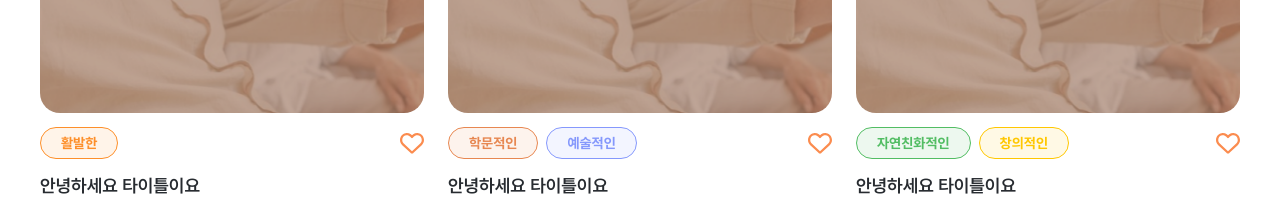
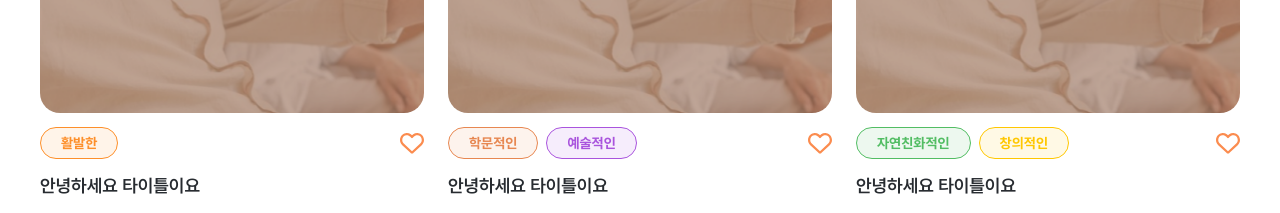
Before and after one commit to Kusitms-29th-Meetup-TeamE/Frontend, a Next.js app: page / in a window 1280 px wide. Shown: the part 1580-1793 px from the top of the page. Built offline with nearby package versions, Linux system fonts and the light colour scheme.

Commit message:
🔨 Fix(#24): fix color error

```diff
--- a/tailwind.config.ts
+++ b/tailwind.config.ts
@@ -56,7 +56,7 @@ const config: Config = {
         'chip-active': '#FD8F2A',
         'chip-creative': '#FFC700',
         'chip-learnable': '#E85087',
-        'chip-artistic': '#8598FC',
+        'chip-artistic': '#A954DD',
         'chip-peaceful': '#8598FC',
         'chip-natural': '#52BD63',
       },
```
